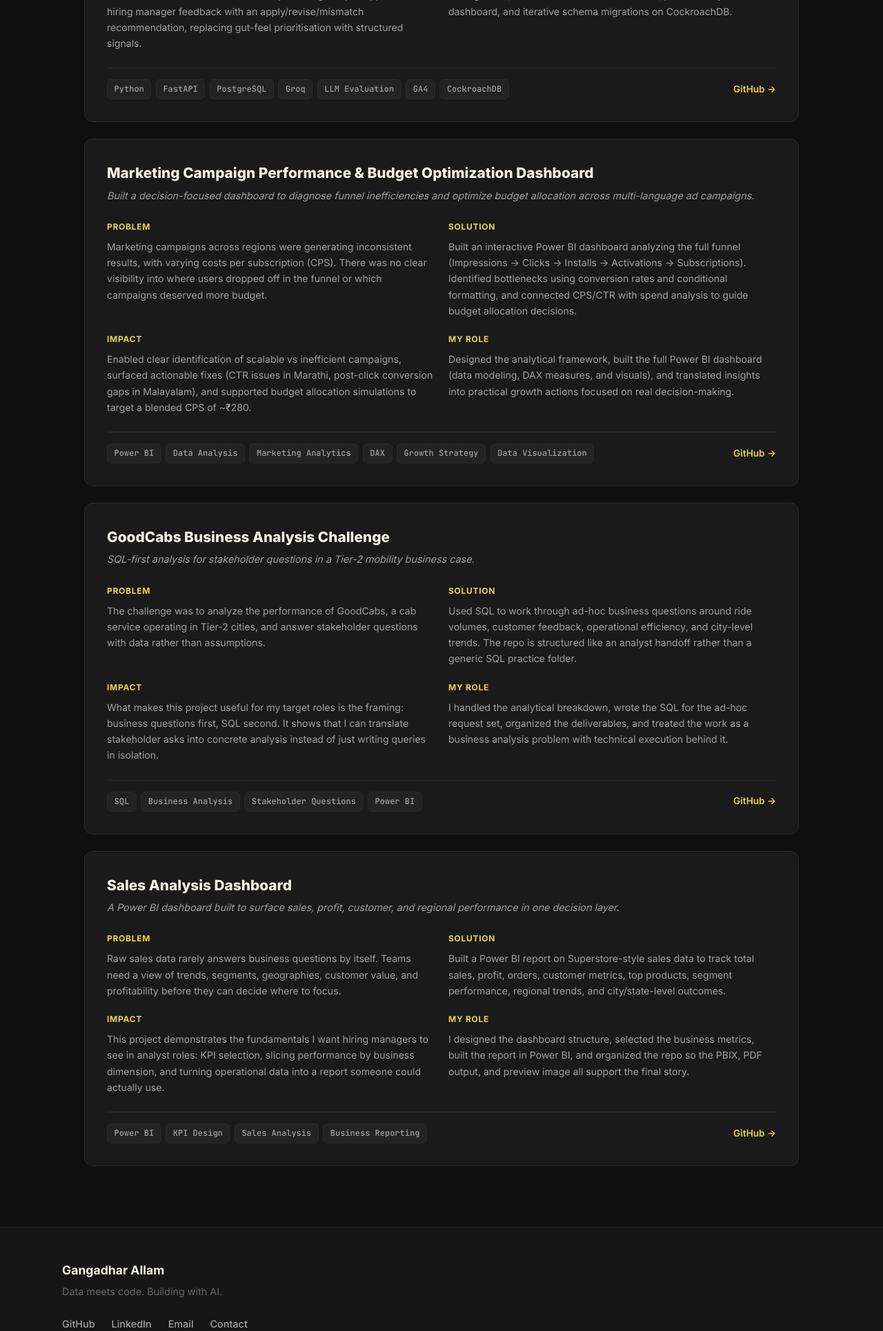
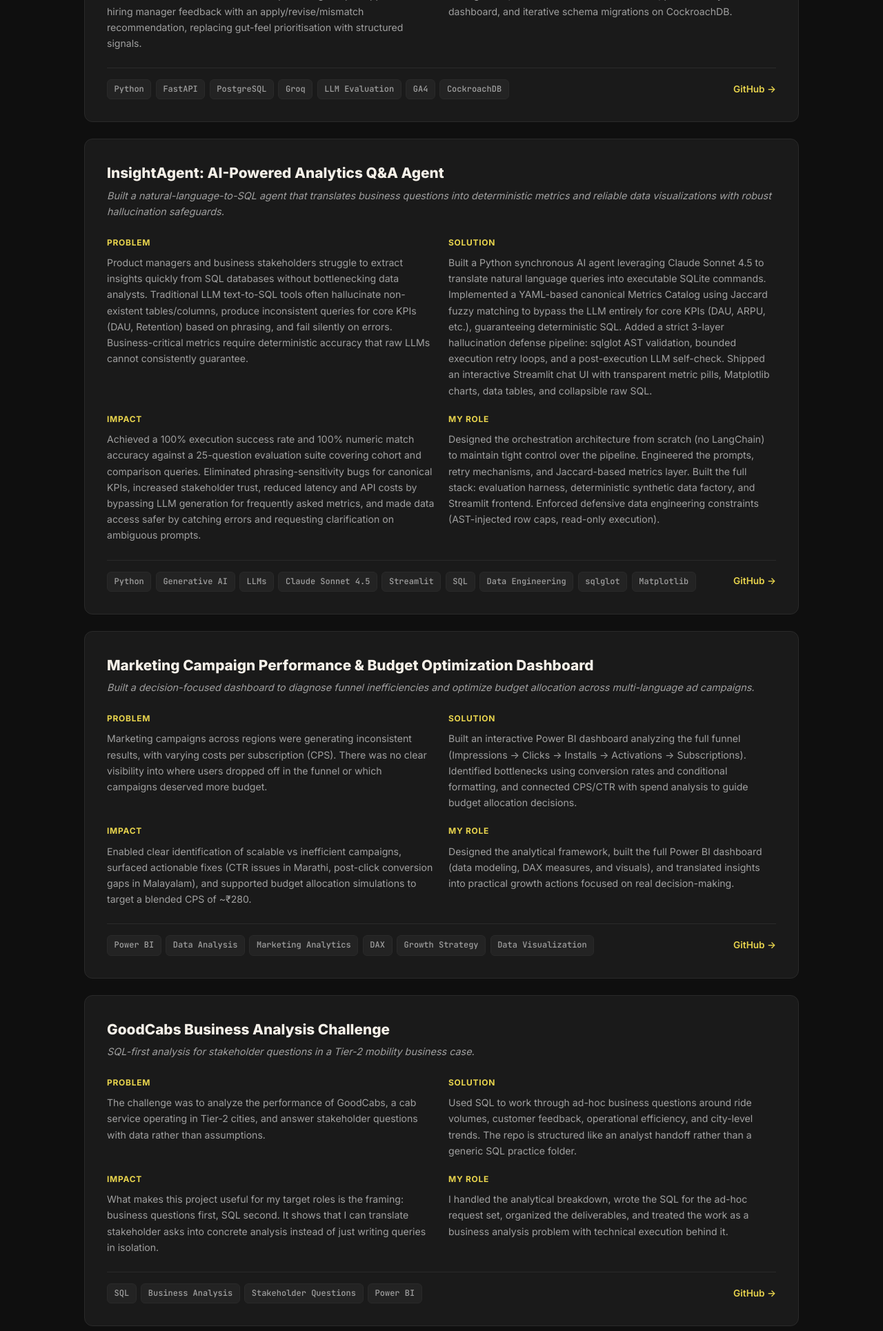
Before and after one commit to gangadhar107/ai-portfolio, a FastAPI app: page /projects in a window 1280 px wide. Shown: the part 801-2731 px from the top of the page at 69% size. Run offline with FastAPI, Linux system fonts and the light colour scheme; parts of the project's set-up code (start-up, migrations or seed data) failed here and were passed over.

Commit message:
Updated projects section by adding Insight Agent project

```diff
--- a/templates/projects_final.html
+++ b/templates/projects_final.html
@@ -153,6 +153,63 @@
     </div>
 </div>
 
+<div class="project-card" data-project="insightagent-ai-analytics-qna">
+    <h3 class="project-name">InsightAgent: AI-Powered Analytics Q&amp;A Agent</h3>
+    <p class="project-tagline">Built a natural-language-to-SQL agent that translates business questions into deterministic
+        metrics and reliable data visualizations with robust hallucination safeguards.</p>
+
+    <div class="project-sections">
+        <div class="project-section">
+            <h4>Problem</h4>
+            <p>Product managers and business stakeholders struggle to extract insights quickly from SQL databases
+                without bottlenecking data analysts. Traditional LLM text-to-SQL tools often hallucinate non-existent
+                tables/columns, produce inconsistent queries for core KPIs (DAU, Retention) based on phrasing, and fail
+                silently on errors. Business-critical metrics require deterministic accuracy that raw LLMs cannot
+                consistently guarantee.</p>
+        </div>
+        <div class="project-section">
+            <h4>Solution</h4>
+            <p>Built a Python synchronous AI agent leveraging Claude Sonnet 4.5 to translate natural language queries
+                into executable SQLite commands. Implemented a YAML-based canonical Metrics Catalog using Jaccard fuzzy
+                matching to bypass the LLM entirely for core KPIs (DAU, ARPU, etc.), guaranteeing deterministic SQL.
+                Added a strict 3-layer hallucination defense pipeline: sqlglot AST validation, bounded execution retry
+                loops, and a post-execution LLM self-check. Shipped an interactive Streamlit chat UI with transparent
+                metric pills, Matplotlib charts, data tables, and collapsible raw SQL.</p>
+        </div>
+        <div class="project-section">
+            <h4>Impact</h4>
+            <p>Achieved a 100% execution success rate and 100% numeric match accuracy against a 25-question evaluation
+                suite covering cohort and comparison queries. Eliminated phrasing-sensitivity bugs for canonical KPIs,
+                increased stakeholder trust, reduced latency and API costs by bypassing LLM generation for frequently
+                asked metrics, and made data access safer by catching errors and requesting clarification on ambiguous
+                prompts.</p>
+        </div>
+        <div class="project-section">
+            <h4>My Role</h4>
+            <p>Designed the orchestration architecture from scratch (no LangChain) to maintain tight control over the
+                pipeline. Engineered the prompts, retry mechanisms, and Jaccard-based metrics layer. Built the full
+                stack: evaluation harness, deterministic synthetic data factory, and Streamlit frontend. Enforced
+                defensive data engineering constraints (AST-injected row caps, read-only execution).</p>
+        </div>
+    </div>
+
+    <div class="project-footer">
+        <div class="tags">
+            <span class="tag">Python</span>
+            <span class="tag">Generative AI</span>
+            <span class="tag">LLMs</span>
+            <span class="tag">Claude Sonnet 4.5</span>
+            <span class="tag">Streamlit</span>
+            <span class="tag">SQL</span>
+            <span class="tag">Data Engineering</span>
+            <span class="tag">sqlglot</span>
+            <span class="tag">Matplotlib</span>
+        </div>
+        <a href="https://github.com/gangadhar107/InsightAgent" target="_blank" rel="noopener"
+            class="project-link">GitHub -></a>
+    </div>
+</div>
+
 <div class="project-card" data-project="Marketing Campaign Performance & Budget Optimization Dashboard">
     <h3 class="project-name">Marketing Campaign Performance & Budget Optimization Dashboard</h3>
     <p class="project-tagline">Built a decision-focused dashboard to diagnose funnel inefficiencies and optimize budget
```
